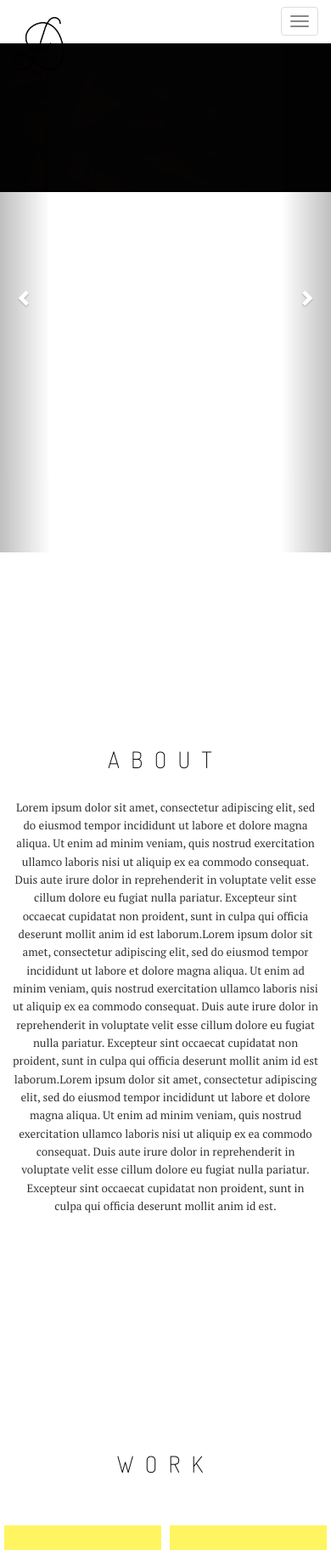
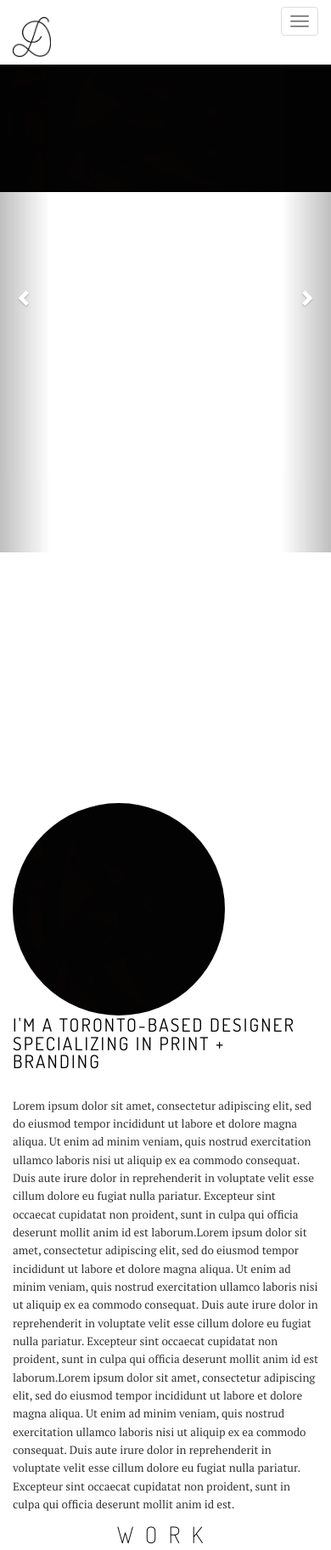
Before and after one commit to d-fung/final-project, a plain HTML site: page index.html in a window 390 px wide. Shown: the top 1824 px of the page at 85% size. Drawn offline with nearby package versions, Linux system fonts and the light colour scheme; a script that the page names is missing.

Commit message:
july 15 end of class

```diff
--- a/css/styles.css
+++ b/css/styles.css
@@ -3,6 +3,11 @@ body {
 	font-size: 10pt;
 	line-height: 1.6em;
 	position: relative;
+}
+
+.logo {
+	width: 75px;
+	height: 75px;
 }
 
 .title-text {
@@ -12,6 +17,26 @@ body {
 	letter-spacing: 0.5em;
 	text-transform: uppercase;
 	color: #000000;
+}
+
+.subhead {
+	font-family: Dosis, sans-serif;
+	font-weight: 400;
+	font-size: 16pt;
+	letter-spacing: 0.1em;
+	text-transform: uppercase;
+	color: #000000;
+}
+
+.profilepic {
+	border-radius: 50%;
+	width:250px;
+	height: 250px;
+	float: left;
+}
+
+.aboutmecopy {
+	text-align: left;
 }
 
 .services-text {
@@ -76,12 +101,13 @@ body {
 }
 
 .about-section {
-	padding-top: 15px;
+	padding-top: 80px;
 	position: relative;
 }
 
 .work-section {
 	text-align: center;
+	padding-bottom: 60px;
 }
 
 .portfolio {
@@ -93,19 +119,21 @@ body {
 	background: #ffffff;
 }
 
-#footer {
-	padding-bottom: 50px;
-}
-
 .footer-text {
 	font-family: Dosis, sans-serif;
-	font-size: 8pt;
+	font-size: 7pt;
 	text-transform: uppercase;
 	letter-spacing: 0.2em;
 	text-align: center;
+	color: #ffffff;
+}
+
+.instagram {
+	padding-bottom: 30px;
 }
 
 .socialmedia {
 	background-color: #000000;
+	padding: 20px;
 
 }
--- a/index.html
+++ b/index.html
@@ -38,7 +38,9 @@
                     <span class="icon-bar"></span>
                     <span class="icon-bar"></span>
                 </button>
-                <a class="navbar-brand page-scroll" href="#page-top"><img src="img/donnafung-logo.png" width="60px" class="img-responsive"></p></a>
+                <div class="logo">
+                    <a class="navbar-brand page-scroll" href="#page-top"><img src="img/donnafung-logo.png" class="img-responsive"></p></a>
+                </div>
             </div>
 
             <!-- Collect the nav links, forms, and other content for toggling -->
@@ -119,11 +121,16 @@
     <section id="about" class="about-section">
         <div class="container">
             <div class="row">
-                <div class="col-lg-12">
-                    <h1 class="title-text">About</h1>
                     <br>
+                <div class="col-md-3 col-xs-6">
+                    <img src="img/black.png" class="profilepic">
+                </div>
+                <div class="col-md-9 col-xs-12">
+                    <p class="subhead" align="left">I'm a Toronto-based designer specializing in print + branding</p>
+                    <br>
+                    <p class="aboutmecopy">
                     Lorem ipsum dolor sit amet, consectetur adipiscing elit, sed do eiusmod tempor incididunt ut labore et dolore magna aliqua. Ut enim ad minim veniam, quis nostrud exercitation ullamco laboris nisi ut aliquip ex ea commodo consequat. Duis aute irure dolor in reprehenderit in voluptate velit esse cillum dolore eu fugiat nulla pariatur. Excepteur sint occaecat cupidatat non proident, sunt in culpa qui officia deserunt mollit anim id est laborum.Lorem ipsum dolor sit amet, consectetur adipiscing elit, sed do eiusmod tempor incididunt ut labore et dolore magna aliqua. Ut enim ad minim veniam, quis nostrud exercitation ullamco laboris nisi ut aliquip ex ea commodo consequat. Duis aute irure dolor in reprehenderit in voluptate velit esse cillum dolore eu fugiat nulla pariatur. Excepteur sint occaecat cupidatat non proident, sunt in culpa qui officia deserunt mollit anim id est laborum.Lorem ipsum dolor sit amet, consectetur adipiscing elit, sed do eiusmod tempor incididunt ut labore et dolore magna aliqua. Ut enim ad minim veniam, quis nostrud exercitation ullamco laboris nisi ut aliquip ex ea commodo consequat. Duis aute irure dolor in reprehenderit in voluptate velit esse cillum dolore eu fugiat nulla pariatur. Excepteur sint occaecat cupidatat non proident, sunt in culpa qui officia deserunt mollit anim id est.
-
+                    </p>
                 </div>
             </div>
         </div>
@@ -139,12 +146,24 @@
 
                      <!-- Portfolio -->
                         <div class="col-xs-6 col-md-4 portfolio">
-                            <img src="img/yellow.png" width="400px" class="img-responsive">
+                        <img src="img/yellow.png" width="400px" class="img-responsive" data-toggle="modal" data-target=".project-a">
                         </div>
+
+
+                            <div class="modal fade project-a" tabindex="-1" role="dialog" aria-labelledby="myLargeModalLabel">
+
+
+                                hello
+
+                            </div>
+
 
                         <div class="col-xs-6 col-md-4 portfolio">
                         <img src="img/yellow.png" width="400px" class="img-responsive">
                         </div>
+
+
+
 
                         <div class="col-xs-6 col-md-4 portfolio">
                         <img src="img/yellow.png" width="400px" class="img-responsive">
@@ -222,25 +241,20 @@
     </section>
 
 
-
     <section id="footer">
-
         <div class="container">
             <div class="row">
-                <div class="col-lg-12">
-                    <p class="footer-text">instagram</p>
-                     <!-- SnapWidget -->
+                <div class="col-lg-12 instagram">
                         <!-- SnapWidget -->
                         <script src="http://snapwidget.com/js/snapwidget.js"></script>
                         <iframe src="http://snapwidget.com/in/?u=ZG9ubmEuZnVuZ3xpbnwxMDB8NnwyfHxub3w1fG5vbmV8b25TdGFydHx5ZXN8eWVz&ve=150715" title="Instagram Widget" class="snapwidget-widget" allowTransparency="true" frameborder="0" scrolling="no" style="border:none; overflow:hidden; width:100%;"></iframe>
                 </div>
             </div>
         </div>
-
         <div class ="container-fluid">
             <div class="row">
                 <div class="col-lg-12 socialmedia">
-                    <p class="footer-text">twitter / instagram / pinterest / soundcloud / facebook </p>
+                    <p class="footer-text">instagram / twitter / facebook / pinterest </p>
                 </div>
             </div>
         </div>
```
Lines whose indentation alone changed are shown as unchanged.
